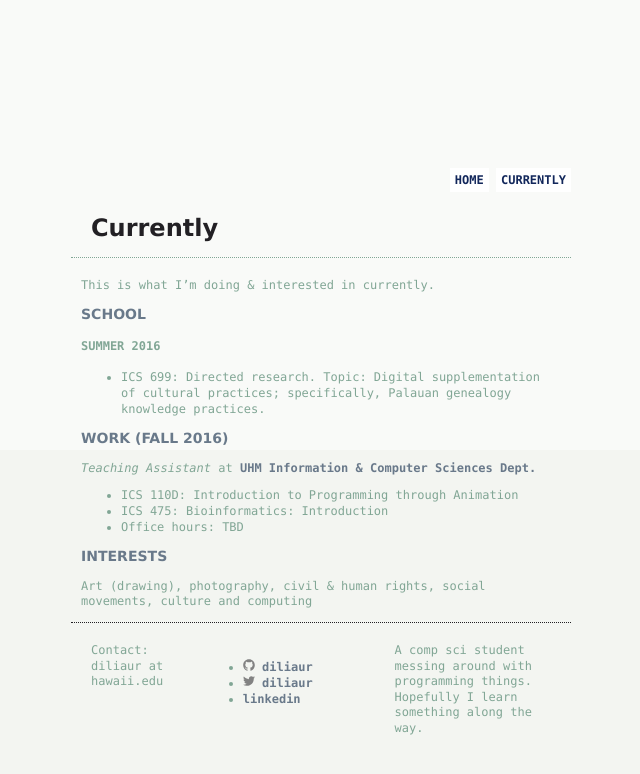
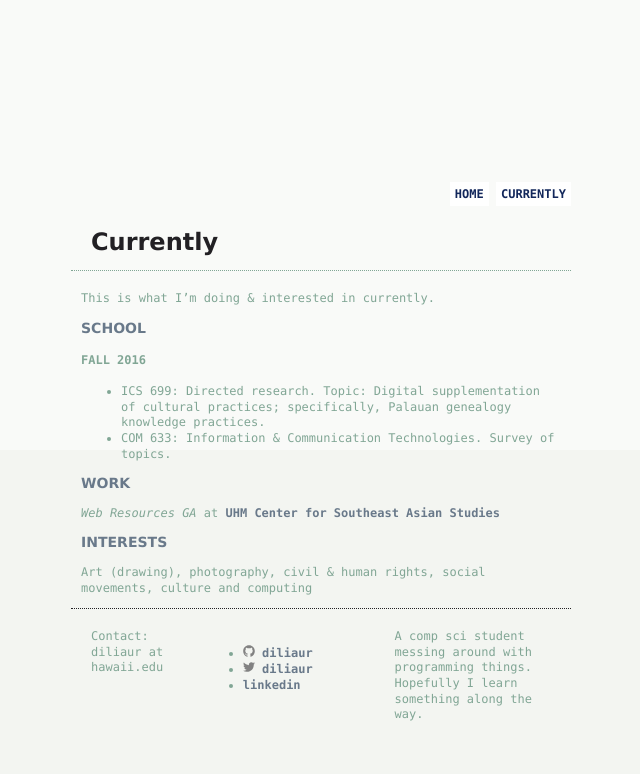
Before and after one commit to diliaur/diliaur.github.io, a Jekyll site: the page built from currently.md, in a window 1280 px wide. Shown: the top 774 px of the page, without its empty margins (319-959 px from the left). Built offline with Jekyll 4.4.1, drawn with Linux system fonts in a browser that asks for light colours; nearby versions of some CDN libraries; Markdown is read by kramdown in place of the engine named in the settings.

Commit message:
update school and work

```diff
--- a/currently.md
+++ b/currently.md
@@ -7,16 +7,13 @@ This is what I'm doing & interested in currently.
 
 ### School
 
-#### Summer 2016
+#### Fall 2016
 
 * ICS 699: Directed research. Topic: Digital supplementation of cultural practices; specifically, Palauan genealogy knowledge practices.
+* COM 633: Information & Communication Technologies. Survey of topics.
 
-### Work (Fall 2016)
-_Teaching Assistant_ at [UHM Information & Computer Sciences Dept.](http://www.ics.hawaii.edu)
-
-* ICS 110D: Introduction to Programming through Animation
-* ICS 475: Bioinformatics: Introduction
-* Office hours: TBD
+### Work
+_Web Resources GA_ at [UHM Center for Southeast Asian Studies](http://www.cseashawaii.org)
 
 ### Interests
 Art (drawing), photography, civil & human rights, social movements, culture and computing
```
